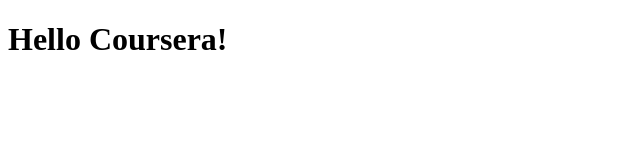
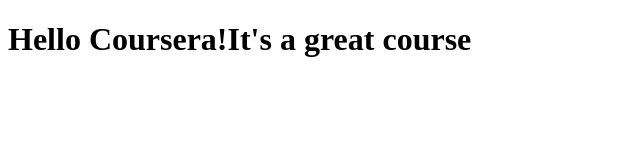
Before and after one commit to oohsarah/coursera_html5, a plain HTML site: page site/index.html in a window 1280 px wide. Shown: the whole page, without its empty margins (0-640 px from the left). Drawn offline with Linux system fonts and the light colour scheme.

Commit message:
My First Page

```diff
--- a/site/index.html
+++ b/site/index.html
@@ -1,9 +1,9 @@
 <!DOCTYPE html>
 <html>
 <head>
-	<title>Hello Coursera!!! It's a great course	</title>
+	<title>Hello Coursera!!! 	</title>
 </head>
 <body>
-<h1>Hello Coursera!</h1>
+<h1>Hello Coursera!It's a great course </h1>
 </body>
 </html>
```
